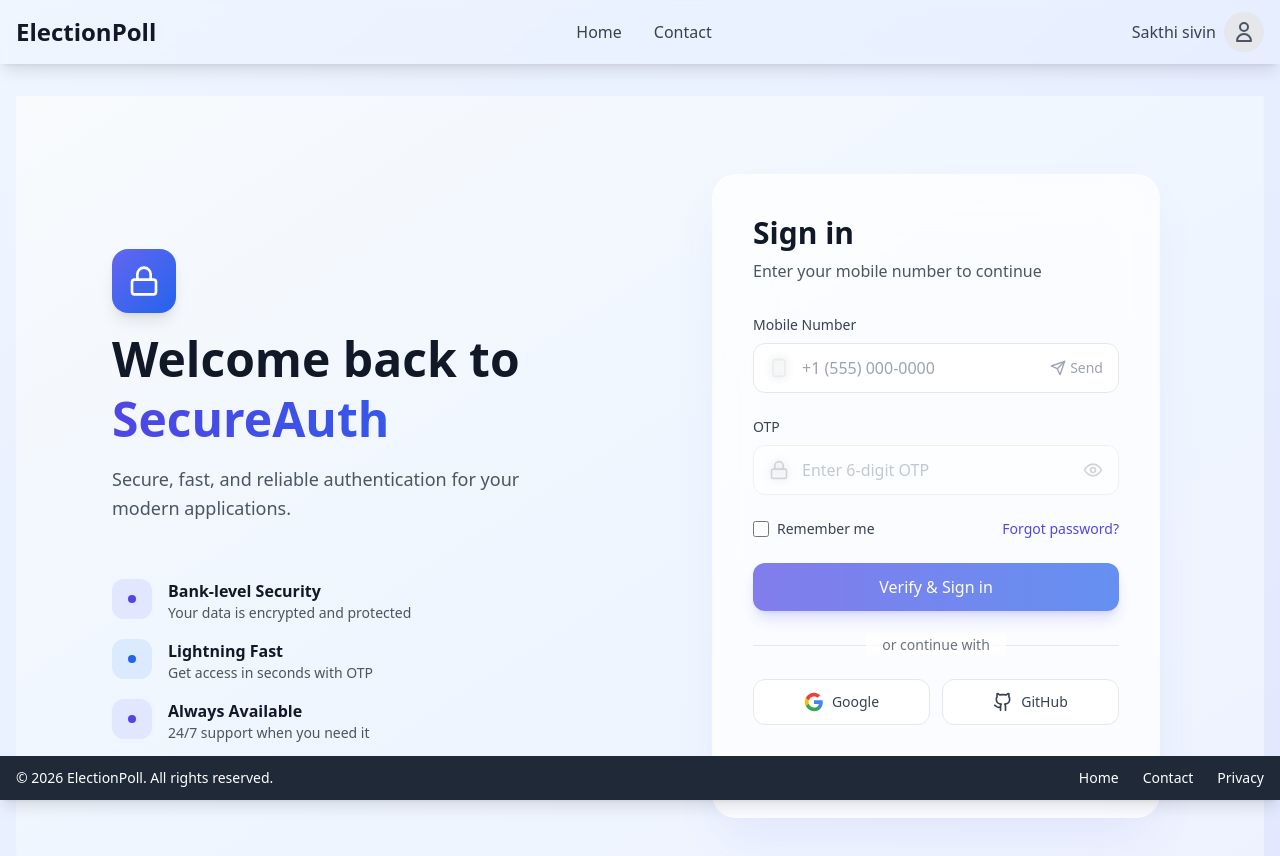
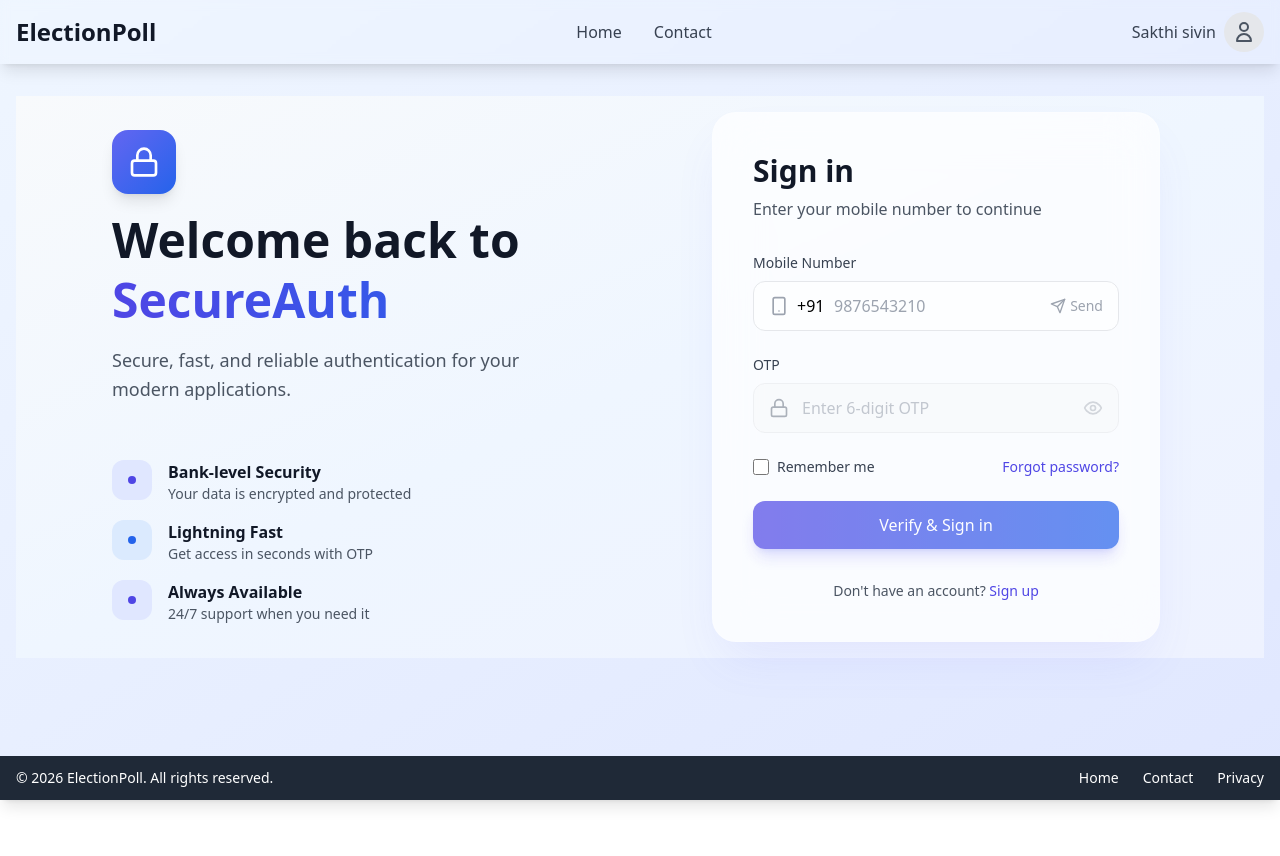
Before and after one commit to kumarranjit/election-polling-track, a React (Vite) app: page / in a window 1280 px wide. Shown: the top 856 px of the page. After the commit the page ends 800 px from the top, so only its background shows below. Built offline with nearby package versions, Linux system fonts and the light colour scheme.

Commit message:
update login component

```diff
--- a/src/pages/boothData/BoothDataPage.tsx
+++ b/src/pages/boothData/BoothDataPage.tsx
@@ -99,15 +99,6 @@ export const BoothDataPage = () => {
     };
   });
 
-  if (loading) {
-    return (
-      <Loading
-        variant="skeleton"
-        fullScreen={false}
-        message="Loading booth data"
-      />
-    );
-  }
 
   if (status === "cancelled") {
     return (
@@ -139,14 +130,23 @@ export const BoothDataPage = () => {
     );
   }
 
-  if (!data || data.length === 0) {
-    return <p className="text-center text-gray-500">No booths found.</p>;
-  }
-
   return (
-    <div className="container mx-auto py-4 md:py-8">
+    <>
+     <div className="container mx-auto py-4 md:py-8">
+     {loading && (
+        <Loading
+          variant="dots"
+          fullScreen={false}
+          message="Loading booth data"
+        />
+      )}
       <BoothAgentInfo info={bootAgentInfo} />
-      <TabComponent tabs={tabs} />
+      {tabs && tabs.length > 0 ? (
+        <TabComponent tabs={tabs} />
+      ) : (
+        <p className="text-center text-gray-500">No booths found.</p>
+      )}
     </div>
+    </>
   );
 };
--- a/src/pages/login/Login.tsx
+++ b/src/pages/login/Login.tsx
@@ -1,5 +1,5 @@
 import { useState, useEffect } from 'react';
-import { Eye, EyeOff, Smartphone, Lock, Github, Send } from 'lucide-react';
+import { Eye, EyeOff, Smartphone, Lock, Send } from 'lucide-react';
 
 function Login() {
   const [showOtp, setShowOtp] = useState(false);
@@ -10,6 +10,23 @@ function Login() {
   const [otpSent, setOtpSent] = useState(false);
   const [timeLeft, setTimeLeft] = useState(0);
   const [isSendingOtp, setIsSendingOtp] = useState(false);
+  const [mobileError, setMobileError] = useState('');
+
+  const INDIAN_MOBILE_REGEX = /^[6-9]\d{9}$/;
+
+  const handleMobileChange = (e: React.ChangeEvent<HTMLInputElement>) => {
+    const raw = e.target.value.replace(/\D/g, '').slice(0, 10);
+    setMobileNumber(raw);
+    if (!raw) {
+      setMobileError('');
+    } else if (raw.length < 10) {
+      setMobileError('Enter 10 digit mobile number');
+    } else if (!INDIAN_MOBILE_REGEX.test(raw)) {
+      setMobileError('Indian mobile numbers must start with 6, 7, 8, or 9');
+    } else {
+      setMobileError('');
+    }
+  };
 
   useEffect(() => {
     let interval: ReturnType<typeof setInterval>;
@@ -21,9 +38,11 @@ function Login() {
     return () => clearInterval(interval);
   }, [timeLeft]);
 
+  const isMobileValid = mobileNumber.length === 10 && INDIAN_MOBILE_REGEX.test(mobileNumber);
+
   const handleSendOtp = async (e: React.MouseEvent) => {
     e.preventDefault();
-    if (!mobileNumber.trim()) return;
+    if (!isMobileValid) return;
 
     setIsSendingOtp(true);
     await new Promise((resolve) => setTimeout(resolve, 1000));
@@ -56,7 +75,7 @@ function Login() {
   };
 
   return (
-    <div className="min-h-screen bg-gradient-to-br from-slate-50 via-blue-50 to-indigo-50 flex items-center justify-center p-4">
+    <div className="bg-gradient-to-br from-slate-50 via-blue-50 to-indigo-50 flex items-center justify-center p-4">
       <div className="w-full max-w-6xl lg:grid lg:grid-cols-2 lg:gap-8 lg:items-center">
         <div className="hidden lg:flex flex-col justify-center space-y-6 px-12">
           <div className="space-y-4">
@@ -128,20 +147,25 @@ function Login() {
                   <div className="absolute inset-y-0 left-0 pl-4 flex items-center pointer-events-none">
                     <Smartphone className="h-5 w-5 text-gray-400" />
                   </div>
+                  <div className="absolute inset-y-0 left-10 flex items-center pointer-events-none pl-1">
+                    <span className="">+91</span>
+                  </div>
                   <input
                     id="mobile"
                     type="tel"
+                    inputMode="numeric"
+                    autoComplete="tel"
                     value={mobileNumber}
-                    onChange={(e) => setMobileNumber(e.target.value)}
+                    onChange={handleMobileChange}
                     disabled={otpSent}
-                    placeholder="+1 (555) 000-0000"
-                    className="block w-full pl-12 pr-32 py-3 border border-gray-200 rounded-xl focus:ring-2 focus:ring-indigo-500 focus:border-transparent transition-all duration-200 bg-white/50 backdrop-blur-sm placeholder:text-gray-400 disabled:opacity-60 disabled:cursor-not-allowed"
+                    placeholder="9876543210"
+                    className={`block w-full pl-[5rem] pr-32 py-3 border rounded-xl focus:ring-2 focus:ring-indigo-500 focus:border-transparent transition-all duration-200 bg-white/50 placeholder:text-gray-400 disabled:opacity-60 disabled:cursor-not-allowed ${mobileError ? 'border-red-500' : 'border-gray-200'}`}
                     required
                   />
                   <button
                     type="button"
                     onClick={handleSendOtp}
-                    disabled={!mobileNumber.trim() || isSendingOtp || otpSent}
+                    disabled={!isMobileValid || isSendingOtp || otpSent}
                     className="absolute inset-y-0 right-0 pr-4 px-4 flex items-center justify-center text-sm font-medium text-indigo-600 hover:text-indigo-700 disabled:text-gray-400 disabled:cursor-not-allowed transition-colors focus:outline-none"
                   >
                     {isSendingOtp ? (
@@ -159,6 +183,9 @@ function Login() {
                     )}
                   </button>
                 </div>
+                {mobileError && (
+                  <p className="text-sm text-red-600 mt-1">{mobileError}</p>
+                )}
               </div>
 
               <div className="space-y-2">
@@ -176,7 +203,7 @@ function Login() {
                     onChange={(e) => setOtp(e.target.value)}
                     disabled={!otpSent}
                     placeholder="Enter 6-digit OTP"
-                    className="block w-full pl-12 pr-12 py-3 border border-gray-200 rounded-xl focus:ring-2 focus:ring-indigo-500 focus:border-transparent transition-all duration-200 bg-white/50 backdrop-blur-sm placeholder:text-gray-400 disabled:opacity-60 disabled:cursor-not-allowed"
+                    className="block w-full pl-12 pr-12 py-3 border border-gray-200 rounded-xl focus:ring-2 focus:ring-indigo-500 disabled:opacity-60 disabled:cursor-not-allowed"
                     required={otpSent}
                   />
                   <button
@@ -256,40 +283,6 @@ function Login() {
               </button>
             </form>
 
-            <div className="mt-6">
-              <div className="relative">
-                <div className="absolute inset-0 flex items-center">
-                  <div className="w-full border-t border-gray-200"></div>
-                </div>
-                <div className="relative flex justify-center text-sm">
-                  <span className="px-4 bg-white/70 text-gray-500">or continue with</span>
-                </div>
-              </div>
-
-              <div className="mt-6 grid grid-cols-2 gap-3">
-                <button
-                  type="button"
-                  className="flex items-center justify-center gap-2 px-4 py-3 border border-gray-200 rounded-xl bg-white/50 backdrop-blur-sm hover:bg-white hover:shadow-md focus:outline-none focus:ring-2 focus:ring-offset-2 focus:ring-indigo-500 transition-all duration-200 group"
-                >
-                  <svg className="w-5 h-5" viewBox="0 0 24 24">
-                    <path fill="#4285F4" d="M22.56 12.25c0-.78-.07-1.53-.2-2.25H12v4.26h5.92c-.26 1.37-1.04 2.53-2.21 3.31v2.77h3.57c2.08-1.92 3.28-4.74 3.28-8.09z"/>
-                    <path fill="#34A853" d="M12 23c2.97 0 5.46-.98 7.28-2.66l-3.57-2.77c-.98.66-2.23 1.06-3.71 1.06-2.86 0-5.29-1.93-6.16-4.53H2.18v2.84C3.99 20.53 7.7 23 12 23z"/>
-                    <path fill="#FBBC05" d="M5.84 14.09c-.22-.66-.35-1.36-.35-2.09s.13-1.43.35-2.09V7.07H2.18C1.43 8.55 1 10.22 1 12s.43 3.45 1.18 4.93l2.85-2.22.81-.62z"/>
-                    <path fill="#EA4335" d="M12 5.38c1.62 0 3.06.56 4.21 1.64l3.15-3.15C17.45 2.09 14.97 1 12 1 7.7 1 3.99 3.47 2.18 7.07l3.66 2.84c.87-2.6 3.3-4.53 6.16-4.53z"/>
-                  </svg>
-                  <span className="text-sm font-medium text-gray-700">Google</span>
-                </button>
-
-                <button
-                  type="button"
-                  className="flex items-center justify-center gap-2 px-4 py-3 border border-gray-200 rounded-xl bg-white/50 backdrop-blur-sm hover:bg-white hover:shadow-md focus:outline-none focus:ring-2 focus:ring-offset-2 focus:ring-indigo-500 transition-all duration-200 group"
-                >
-                  <Github className="w-5 h-5 text-gray-700" />
-                  <span className="text-sm font-medium text-gray-700">GitHub</span>
-                </button>
-              </div>
-            </div>
-
             <p className="mt-8 text-center text-sm text-gray-600">
               Don't have an account?{' '}
               <button
```
